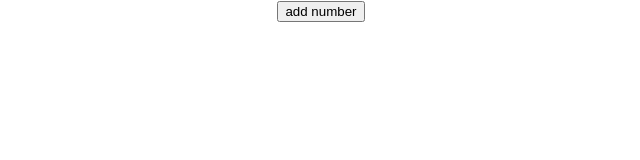
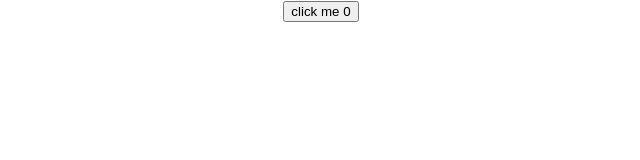
Before and after one commit to ahjam-taoufik/React-Hook, a React (Create React App) app: page / in a window 1280 px wide. Shown: the top 160 px of the page, without its empty margins (319-959 px from the left). Built offline with nearby package versions, Linux system fonts and the light colour scheme.

Commit message:
useEffect after render and every update

```diff
--- a/src/App.js
+++ b/src/App.js
@@ -1,13 +1,14 @@
 
 import './App.css';
-import ComuseState from './components/ComuseState';
+import ComuseEffect from './components/ComuseEffect';
+
 
 
 function App() {
 
   return (
     <div className="App">
-         <ComuseState/>
+        <ComuseEffect/>
     </div>
   );
 }
--- /dev/null
+++ b/src/components/ComuseEffect.js
@@ -0,0 +1,21 @@
+
+import React, { useEffect, useState } from 'react'
+
+
+function ComuseEffect() {
+       const [count, setcount] = useState(0)
+
+ //  this Hook call every render and every update
+  useEffect(() =>{
+       document.title=`you are clicked ${count}  `
+
+     })
+
+
+
+    return (
+          <button onClick={()=>{setcount(count+1)}}>click me {count} </button>
+    )
+}
+
+export default ComuseEffect
--- a/src/components/ComuseState.js
+++ /dev/null
@@ -1,32 +0,0 @@
-
-
-
-import React, { useState } from 'react'
-
-
-
-
-function ComuseState() {
-       const [numbers, setNumber] = useState([])
-
-
-const addNumber=()=>{
-    setNumber([...numbers,{id:numbers.length, items:Math.floor(Math.random()*10)}])
-}
-
-
-
-    return (
-
-        <div>
-               <button onClick={addNumber}>add number</button>
-               <ul>
-                   {numbers.map((number)=> <li key={number.id}> {number.items}</li>    )}
-               </ul>
-        </div>
-    )
-}
-
-
-
-export default ComuseState
```
